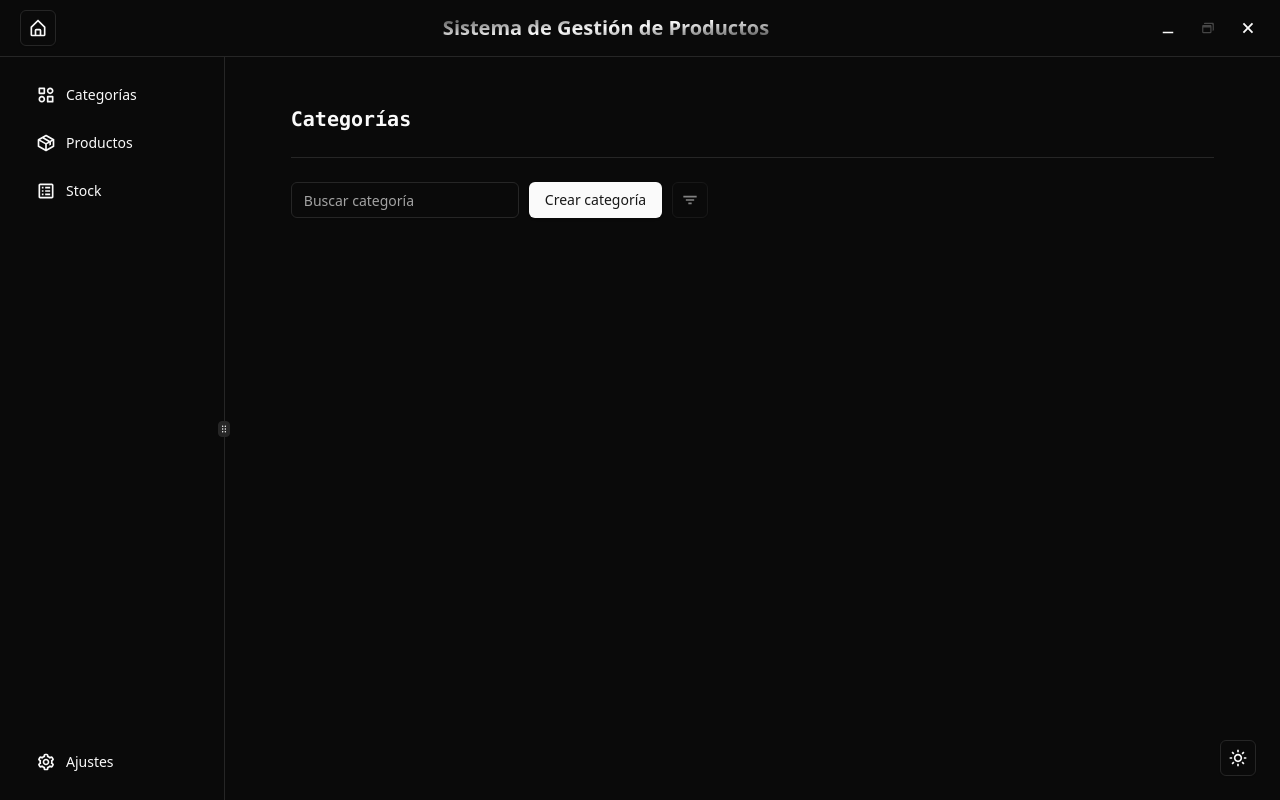
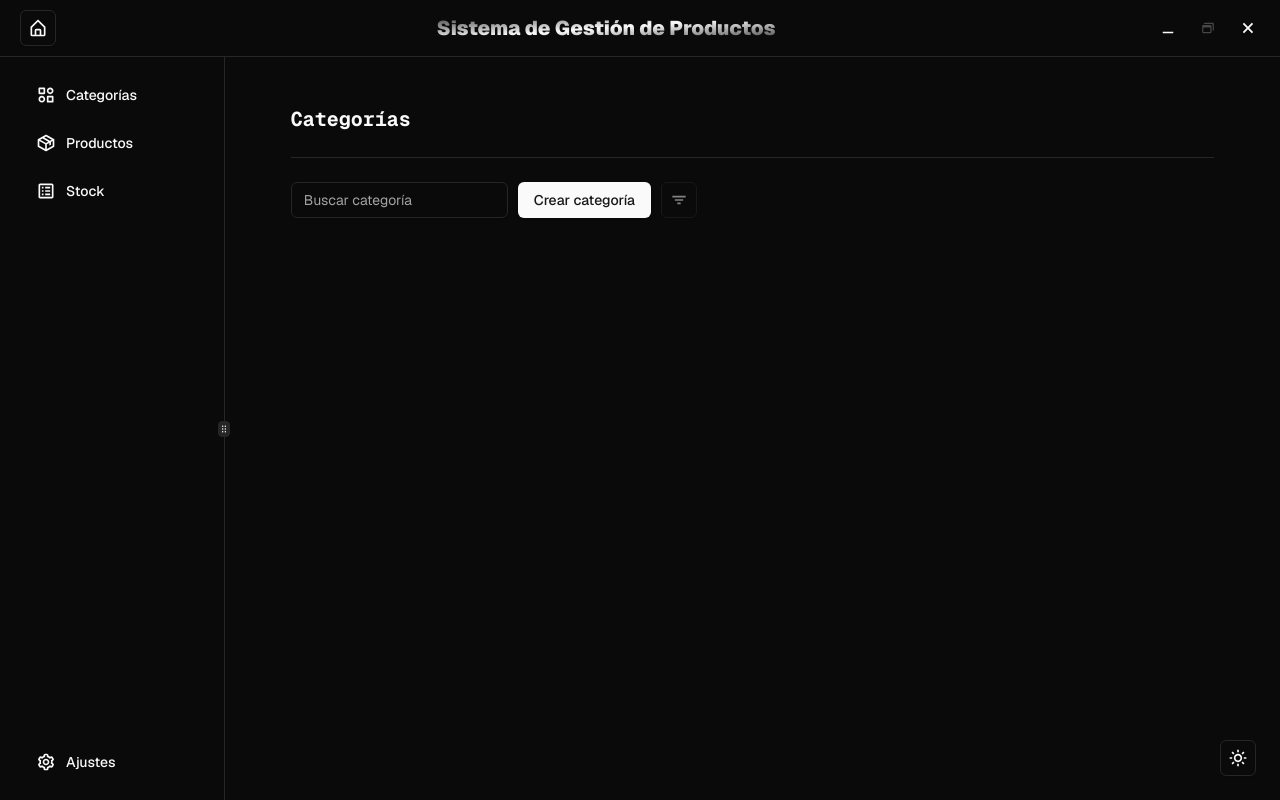
Before and after one commit to AgusjkDev/sistema-gestion-producos, a Next.js app: page /categorias in a window 1280 px wide. Built offline with nearby package versions, Linux system fonts and the light colour scheme.

Commit message:
✨ Add geist font

```diff
--- a/package.json
+++ b/package.json
@@ -33,6 +33,7 @@
         "@tauri-apps/api": "1.5.3",
         "class-variance-authority": "0.7.0",
         "clsx": "2.1.0",
+        "geist": "1.2.1",
         "next": "14.0.4",
         "next-themes": "0.2.1",
         "react": "18.2.0",
--- a/src/app/layout.tsx
+++ b/src/app/layout.tsx
@@ -1,3 +1,6 @@
+import { GeistSans } from "geist/font/sans";
+import { GeistMono } from "geist/font/mono";
+
 import { Providers, PageLayout, ThemeButton } from "@/components";
 
 import "@/styles/globals.css";
@@ -5,7 +8,7 @@
 export default function RootLayout({ children }: { children: React.ReactNode }) {
     return (
         <html lang="es" suppressHydrationWarning>
-            <body>
+            <body className={`${GeistSans.variable} ${GeistMono.variable}`}>
                 <Providers>
                     <PageLayout>{children}</PageLayout>
 
--- a/src/components/page-layout.tsx
+++ b/src/components/page-layout.tsx
@@ -26,7 +26,7 @@
                     className="scrollbar"
                     style={{ overflowY: "auto" }}
                     defaultSize={17.5}
-                    minSize={12}
+                    minSize={12.5}
                 >
                     <Sidebar />
                 </ResizablePanel>
@@ -37,7 +37,7 @@
                     className="scrollbar"
                     style={{ overflowY: "auto" }}
                     defaultSize={82.5}
-                    minSize={29.5}
+                    minSize={32.5}
                 >
                     <div className="mx-auto w-[87.5%] space-y-6 py-12">
                         <h2 className="font-mono text-xl font-bold capitalize">
--- a/src/styles/globals.css
+++ b/src/styles/globals.css
@@ -71,7 +71,7 @@
         @apply border-border *:selection:bg-foreground *:selection:text-background;
     }
     body {
-        @apply bg-background text-foreground;
+        @apply bg-background font-sans text-foreground;
     }
 }
 
--- a/tailwind.config.ts
+++ b/tailwind.config.ts
@@ -66,6 +66,10 @@
                 "accordion-down": "accordion-down 0.2s ease-out",
                 "accordion-up": "accordion-up 0.2s ease-out",
             },
+            fontFamily: {
+                sans: ["var(--font-geist-sans)"],
+                mono: ["var(--font-geist-mono)"],
+            },
         },
     },
     plugins: [require("tailwindcss-animate")],
```
